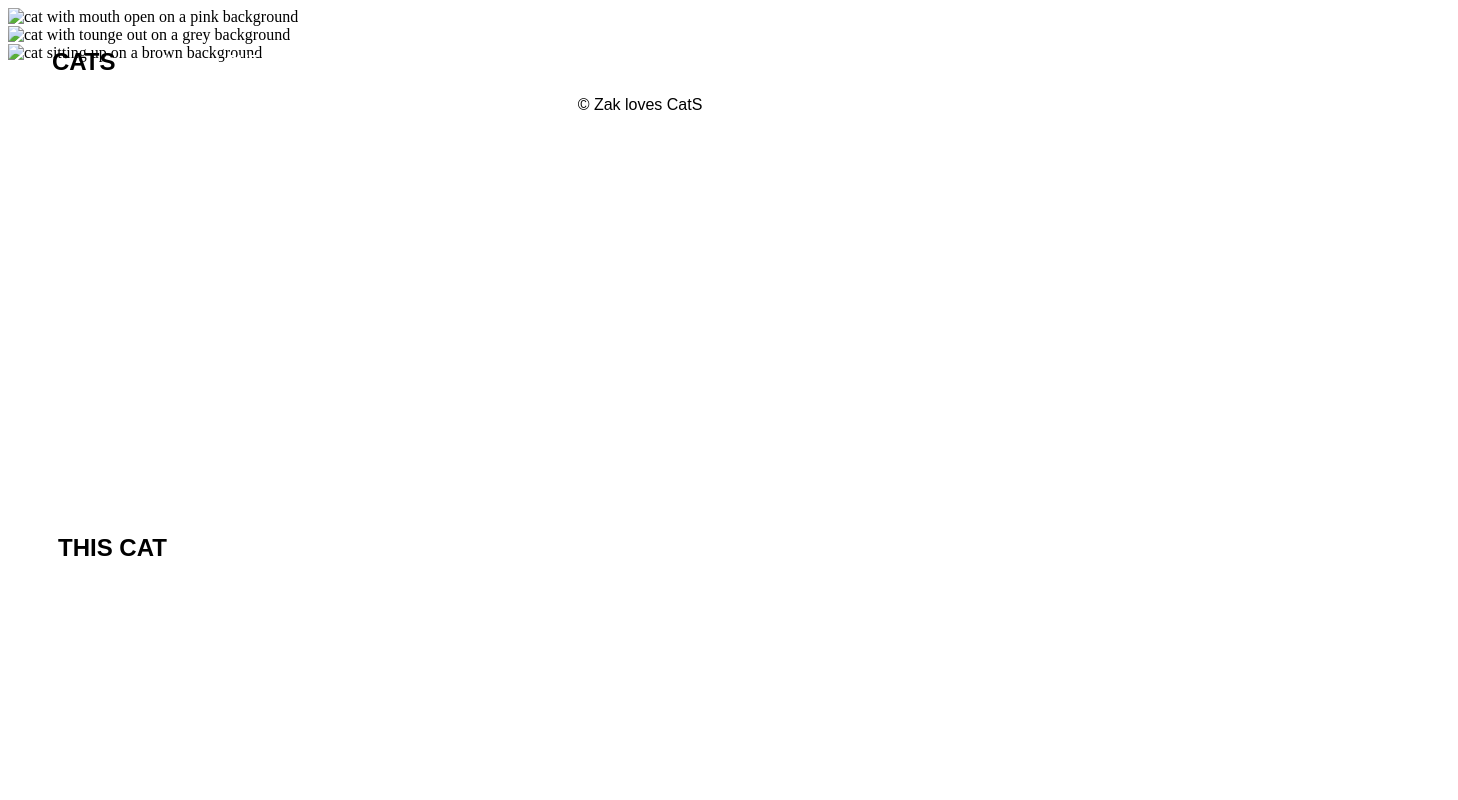
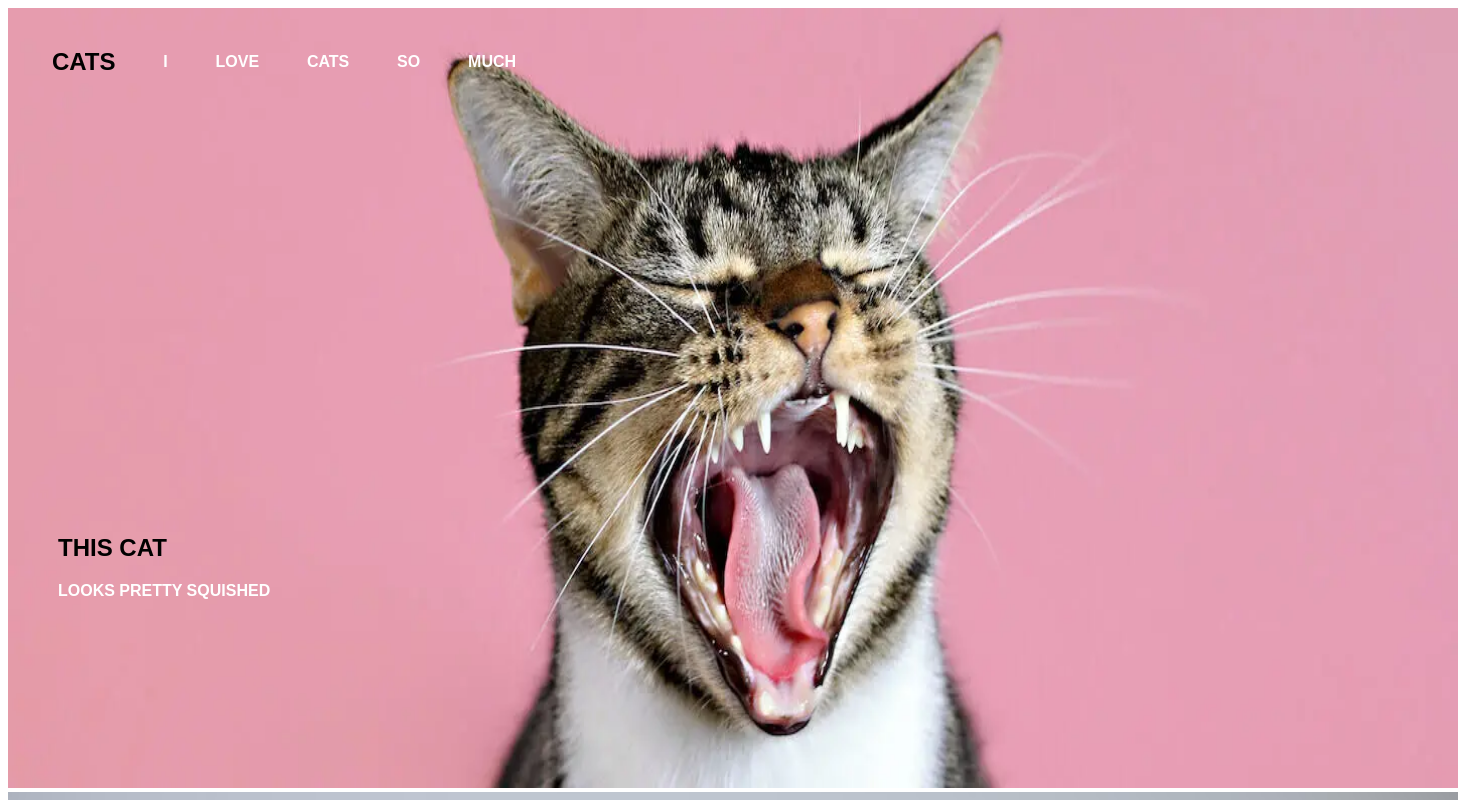
Before and after one commit to zkrylbntz/week1homeworktake2, a plain HTML site: page index.html in a window 1280 px wide. Shown: the top 800 px of the page, 1458 px wide, since content can reach past the window. Drawn offline with Linux system fonts and the light colour scheme; the site is published under a folder, as on GitHub Pages, so addresses that start at the root find nothing.

Commit message:
update image links

```diff
--- a/index.html
+++ b/index.html
@@ -22,7 +22,7 @@
         <div class="image1">
           <img
             id="top"
-            src="/squished.webp"
+            src="./squished.webp"
             alt="cat with mouth open on a pink background"
             width="1450px"
             height="780px"
@@ -36,7 +36,7 @@
       <section>
         <div class="image2">
           <img
-            src="/good.avif"
+            src="./good.avif"
             alt="cat with tounge out on a grey background"
             width="1450px"
             height="780px"
@@ -50,7 +50,7 @@
       <section>
         <div class="image3">
           <img
-            src="/squashed.jpg"
+            src="./squashed.jpg"
             alt="cat sitting up on a brown background"
             width="1450px"
             height="780px"
```
